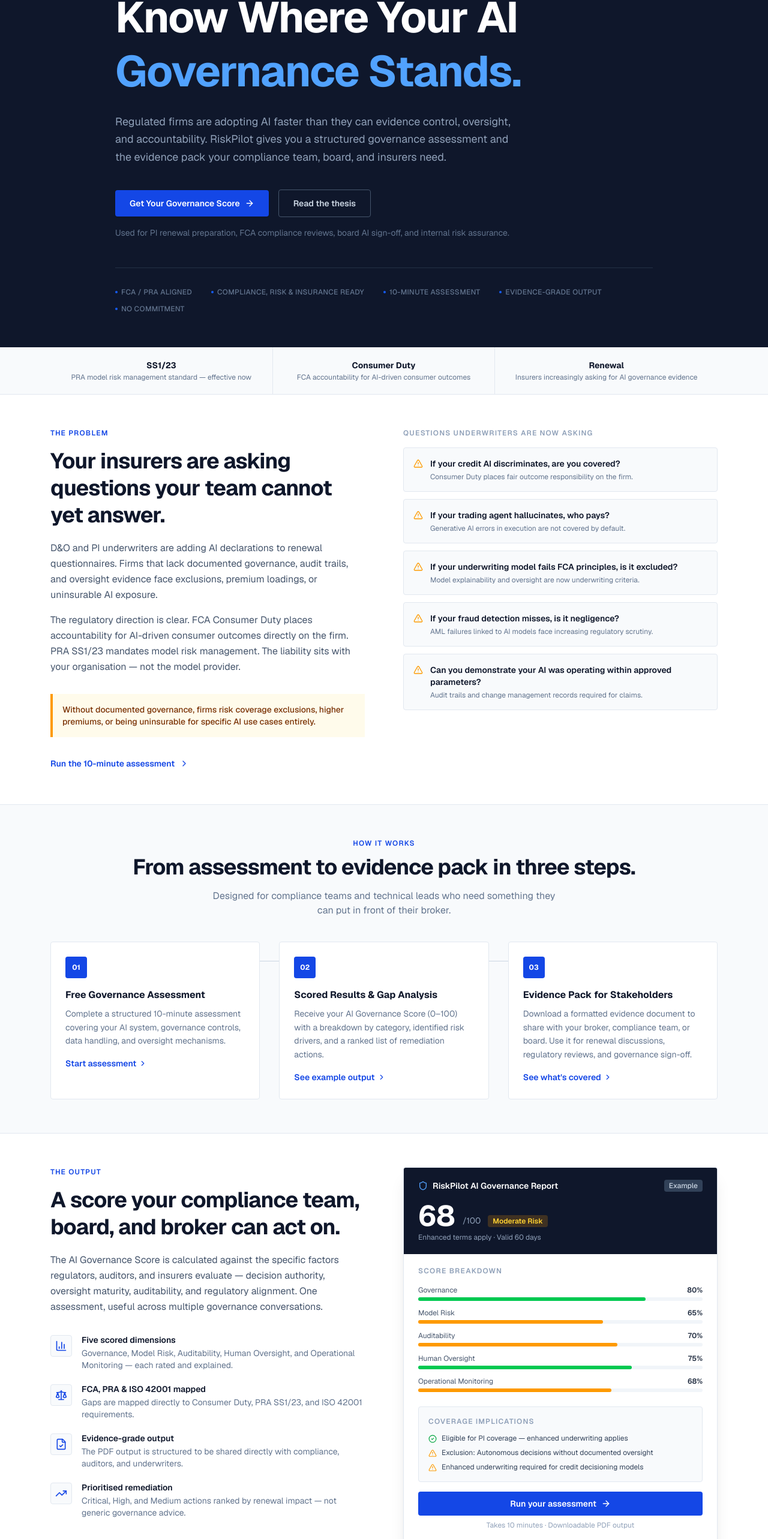
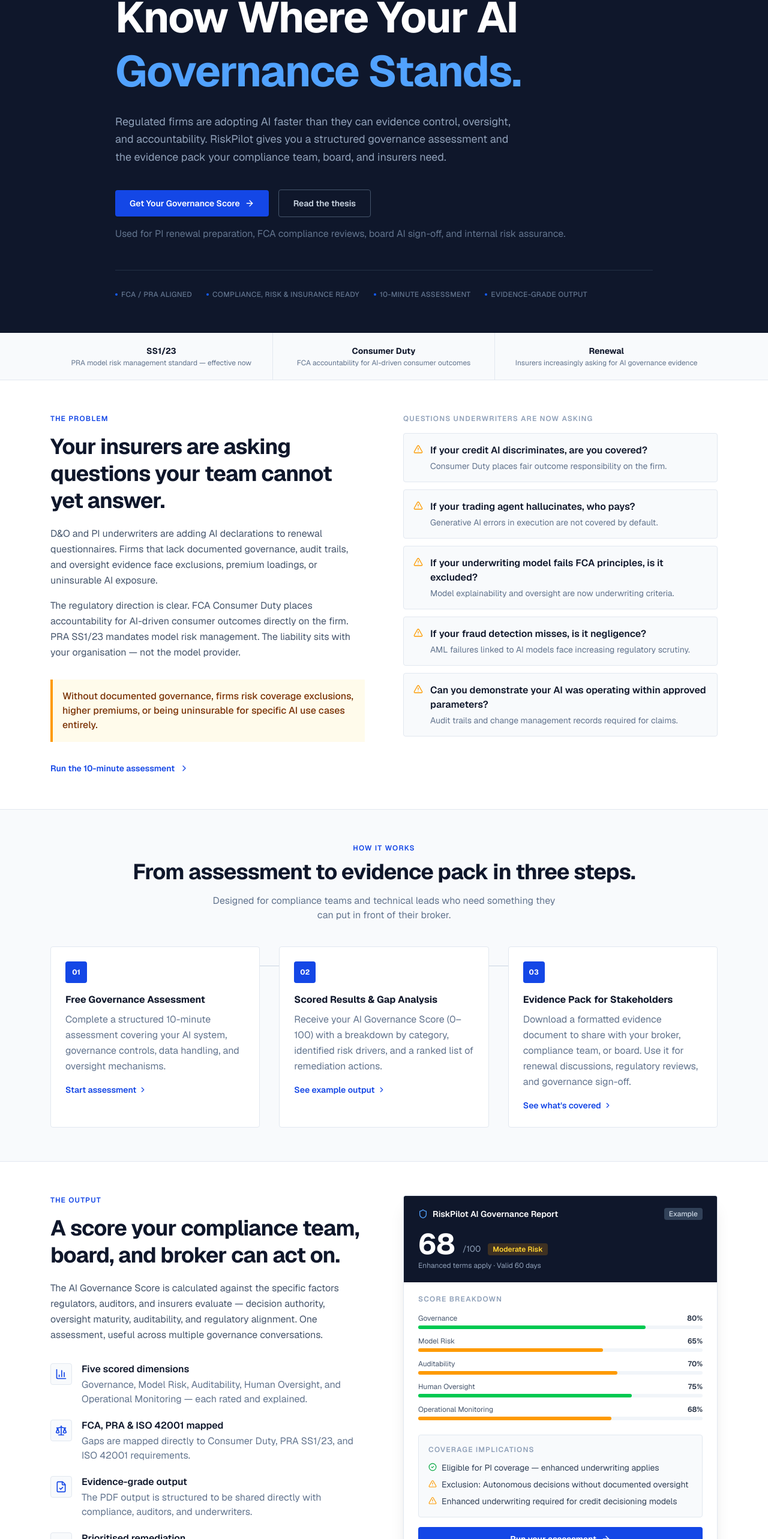
Before and after one commit to collinsobasuyi/riskpilot-ai, a Next.js app: page / in a window 1280 px wide. Shown: the part 230-2796 px from the top of the page at 60% size. Built offline with nearby package versions, Linux system fonts and the light colour scheme.

Commit message:
fix(a11y): bump font sizes on homepage — body copy, cards, FAQ, industry section

```diff
--- a/app/page.tsx
+++ b/app/page.tsx
@@ -59,18 +59,17 @@
               </Link>
             </div>
 
-            <p className="mt-4 text-sm text-slate-500">
+            <p className="mt-4 text-base text-slate-500">
               Used for PI renewal preparation, FCA compliance reviews, board AI sign-off, and internal risk assurance.
             </p>
 
             {/* Trust bar */}
-            <div className="mt-12 flex flex-wrap items-center gap-x-8 gap-y-3 border-t border-slate-700/60 pt-8 text-xs font-medium tracking-wide text-slate-500 uppercase">
+            <div className="mt-12 flex flex-wrap items-center gap-x-6 gap-y-3 border-t border-slate-700/60 pt-8 text-xs font-medium tracking-wide text-slate-500 uppercase">
               {[
                 "FCA / PRA aligned",
                 "Compliance, Risk & Insurance ready",
                 "10-minute assessment",
                 "Evidence-grade output",
-                "No commitment",
               ].map((t) => (
                 <div key={t} className="flex items-center gap-1.5">
                   <div className="h-1 w-1 rounded-full bg-blue-600" />
@@ -125,7 +124,7 @@
               </p>
 
               <div className="mt-8 p-4 bg-amber-50 border-l-4 border-amber-500">
-                <p className="text-sm font-medium text-amber-900">
+                <p className="text-base font-medium text-amber-900">
                   Without documented governance, firms risk coverage exclusions, higher premiums,
                   or being uninsurable for specific AI use cases entirely.
                 </p>
@@ -177,8 +176,8 @@
                     <div className="flex items-start gap-3">
                       <AlertTriangle className="mt-0.5 h-4 w-4 shrink-0 text-amber-500" />
                       <div>
-                        <p className="text-sm font-semibold text-slate-900">{item.q}</p>
-                        <p className="mt-1 text-xs text-slate-500">{item.note}</p>
+                        <p className="text-base font-semibold text-slate-900">{item.q}</p>
+                        <p className="mt-1 text-sm text-slate-500">{item.note}</p>
                       </div>
                     </div>
                   </div>
@@ -237,7 +236,7 @@
                   {item.step}
                 </div>
                 <h3 className="text-base font-bold text-slate-900">{item.title}</h3>
-                <p className="mt-2 text-sm text-slate-500 leading-relaxed">{item.body}</p>
+                <p className="mt-2 text-base text-slate-500 leading-relaxed">{item.body}</p>
                 <Link
                   href={item.href}
                   className="mt-4 inline-flex items-center gap-1 text-sm font-semibold text-blue-700 hover:text-blue-800 transition-colors"
@@ -299,8 +298,8 @@
                       {x.icon}
                     </div>
                     <div>
-                      <p className="text-sm font-semibold text-slate-900">{x.title}</p>
-                      <p className="mt-0.5 text-sm text-slate-500">{x.body}</p>
+                      <p className="text-base font-semibold text-slate-900">{x.title}</p>
+                      <p className="mt-0.5 text-base text-slate-500">{x.body}</p>
                     </div>
                   </div>
                 ))}
@@ -372,15 +371,15 @@
                   Coverage Implications
                 </p>
                 <ul className="space-y-2">
-                  <li className="flex items-start gap-2 text-xs text-slate-700">
+                  <li className="flex items-start gap-2 text-sm text-slate-700">
                     <CheckCircle2 className="h-3.5 w-3.5 text-green-600 mt-0.5 shrink-0" />
                     Eligible for PI coverage — enhanced underwriting applies
                   </li>
-                  <li className="flex items-start gap-2 text-xs text-slate-700">
+                  <li className="flex items-start gap-2 text-sm text-slate-700">
                     <AlertTriangle className="h-3.5 w-3.5 text-amber-500 mt-0.5 shrink-0" />
                     Exclusion: Autonomous decisions without documented oversight
                   </li>
-                  <li className="flex items-start gap-2 text-xs text-slate-700">
+                  <li className="flex items-start gap-2 text-sm text-slate-700">
                     <AlertTriangle className="h-3.5 w-3.5 text-amber-500 mt-0.5 shrink-0" />
                     Enhanced underwriting required for credit decisioning models
                   </li>
@@ -452,14 +451,14 @@
                 <div className="mb-3 flex h-9 w-9 items-center justify-center rounded-sm border border-slate-200 bg-slate-50 text-blue-700">
                   {item.icon}
                 </div>
-                <h3 className="text-sm font-bold text-slate-900">{item.title}</h3>
-                <p className="mt-1.5 text-xs text-slate-500 leading-relaxed">{item.desc}</p>
+                <h3 className="text-base font-bold text-slate-900">{item.title}</h3>
+                <p className="mt-1.5 text-sm text-slate-500 leading-relaxed">{item.desc}</p>
                 <div className="mt-4 pt-4 border-t border-slate-100">
-                  <p className="text-xs text-amber-700 font-medium">{item.risk}</p>
+                  <p className="text-sm text-amber-700 font-medium">{item.risk}</p>
                 </div>
                 <Link
                   href="/assessment"
-                  className="mt-4 inline-flex items-center gap-1 text-xs font-semibold text-blue-700 hover:text-blue-800 transition-colors"
+                  className="mt-4 inline-flex items-center gap-1 text-sm font-semibold text-blue-700 hover:text-blue-800 transition-colors"
                 >
                   Assess this use case
                   <ChevronRight className="h-3 w-3" />
@@ -479,7 +478,7 @@
                 <p className="text-xs font-semibold uppercase tracking-widest text-blue-700 mb-3">
                   Why RiskPilot
                 </p>
-                <p className="text-sm text-slate-500 leading-relaxed">
+                <p className="text-base text-slate-500 leading-relaxed">
                   Built by someone with direct experience in regulated financial environments
                   and the London insurance market.
                 </p>
@@ -491,7 +490,7 @@
                   { title: "London Market", body: "Direct experience with insurance placement, underwriting criteria, and renewal processes." },
                 ].map((c) => (
                   <div key={c.title} className="border-l border-slate-200 pl-4">
-                    <p className="text-sm font-semibold text-slate-900">{c.title}</p>
+                    <p className="text-base font-semibold text-slate-900">{c.title}</p>
                     <p className="mt-1 text-xs text-slate-500 leading-relaxed">{c.body}</p>
                   </div>
                 ))}
```
